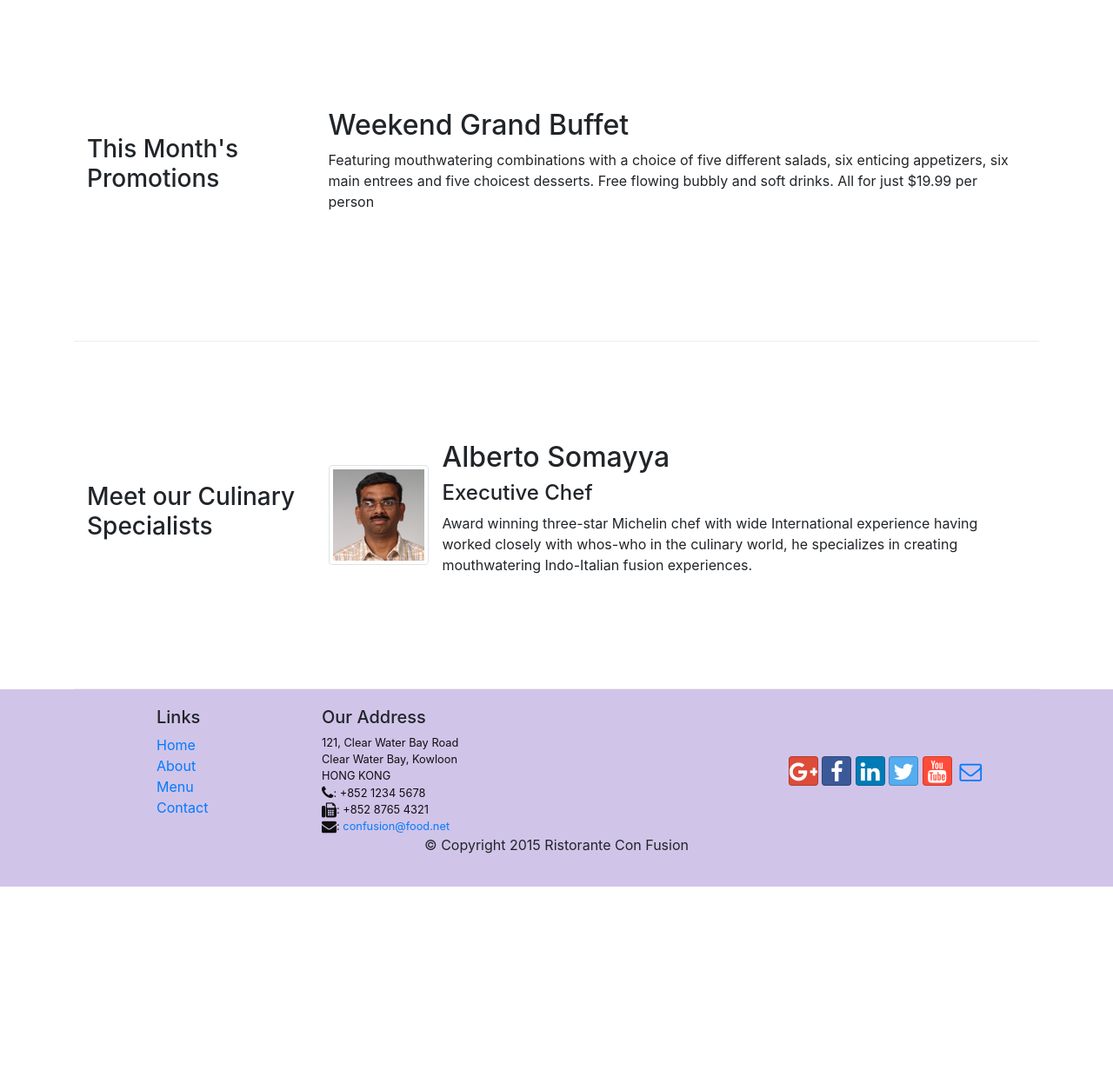
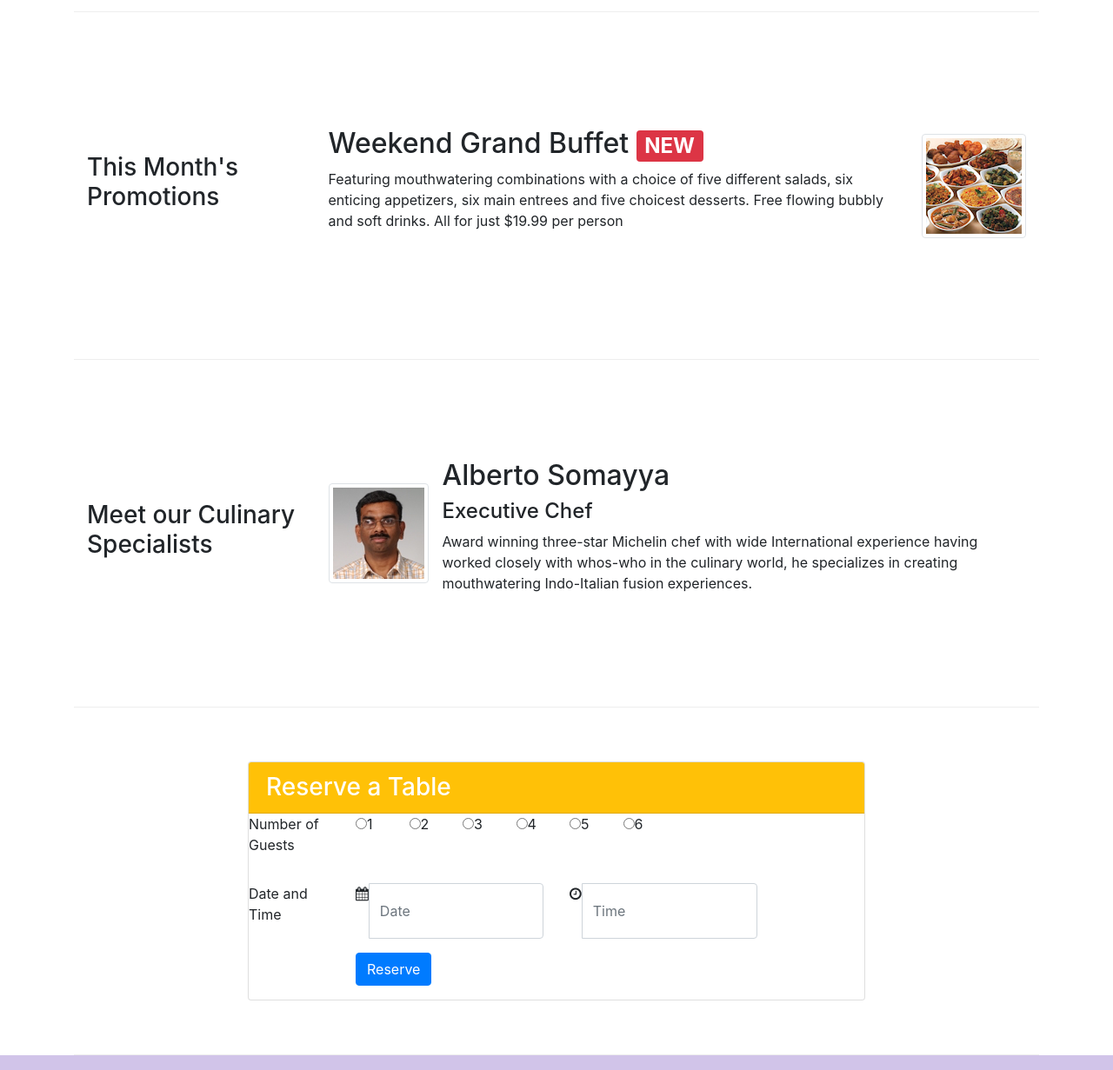
Before and after one commit to jiahongch/conFusion, a website: page index.html in a window 1280 px wide. Shown: the part 720-1951 px from the top of the page at 87% size. Before the commit the page ends 1740 px from the top, so only its background shows below. Drawn offline with nearby package versions, Linux system fonts and the light colour scheme.

Commit message:
assignment2

```diff
--- a/index.html
+++ b/index.html
@@ -16,7 +16,7 @@
 </head>
 
 <body>
-     <nav class="navbar navbar-inverse navbar-toggleable-sm fixed-top">
+    <nav class="navbar navbar-inverse navbar-toggleable-sm fixed-top">
         <div class="container">
             <button class="navbar-toggler" type="button" data-toggle="collapse" data-target="#Navbar">
                 <span class="navbar-toggler-icon"></span>
@@ -35,14 +35,17 @@
     <header class="jumbotron">
         <div class="container">
             <div class="row row-header">
-                <div class="col-12 col-sm-8">
+                <div class="col-12 col-sm-6">
                     <h1>Ristorante con Fusion</h1>
                     <p>We take inspiration from the World's best cuisines, and create a unique fusion experience. Our lipsmacking creations will tickle your culinary senses!</p>
                 </div>
-                <div class="col col-sm">
+                <div class="col-12 col-sm-3">
                     <div class="col col-sm align-self-center">
                     <img src="img/logo.png" class="img-fluid">
+                    </div>
                 </div>
+                <div class="col-12 col-sm-3 align-self-center">
+                    <a class="btn-block btn-warning text-white" role="button" href="#reserve" style="text-align:center; border-radius:2px; text-decoration: none">Reserve Table</a>
                 </div>
             </div>
         </div>
@@ -74,8 +77,14 @@
                 <h3>This Month's Promotions</h3>
             </div>
             <div class="col-sm col-md">
-                <h2>Weekend Grand Buffet</h2>
-                <p>Featuring mouthwatering combinations with a choice of five different salads, six enticing appetizers, six main entrees and five choicest desserts. Free flowing bubbly and soft drinks. All for just $19.99 per person </p>
+                <div class="media">
+                    <div class="media-body">
+                        <h2>Weekend Grand Buffet  <span class="badge badge-danger">NEW</span></h2>
+                        <p>Featuring mouthwatering combinations with a choice of five different salads, six enticing appetizers, six main entrees and five choicest desserts. Free flowing bubbly and soft drinks. All for just $19.99 per person </p>
+                    </div>
+                    <img class="d-flex ml-3 img-thumbnail align-self-center"
+                         src="img/buffet.png" alt="Buffet">
+                </div>
             </div>
         </div>
 
@@ -95,6 +104,54 @@
                          whos-who in the culinary world, he specializes in
                           creating mouthwatering Indo-Italian fusion experiences.
                          </p>
+                    </div>
+                </div>
+            </div>
+        </div>
+        <div class="row row-content align-items-center justify-content-center" id="reserve">
+            <div class="col-sm-8">
+                <div class="card">
+                    <h3 class="card-header bg-warning text-white">Reserve a Table</h3>
+                    <div class="card-block">
+                        <form>
+                            <div class="form-group row">
+                                <p class="col-12 col-sm-2">Number of Guests</p>
+                                <div class="radio col-2 col-sm-1">
+                                    <label><input type="radio" name="num">1</label>
+                                </div>
+                                <div class="radio col-2 col-sm-1">
+                                    <label><input type="radio" name="num">2</label>
+                                </div>
+                                <div class="radio col-2 col-sm-1">
+                                    <label><input type="radio" name="num">3</label>
+                                </div>
+                                <div class="radio col-2 col-sm-1">
+                                    <label><input type="radio" name="num">4</label>
+                                </div>
+                                <div class="radio col-2 col-sm-1">
+                                    <label><input type="radio" name="num">5</label>
+                                </div>
+                                <div class="radio col-2 col-sm-1">
+                                    <label><input type="radio" name="num">6</label>
+                                </div>
+                            </div>
+                            <div class="form-group row">
+                                <p class="col-12 col-sm-2">Date and Time</p>
+                                <div class="input-group col-12 col-sm-4">
+                                    <div class="input-group-addon"><span class="fa fa-calendar"></span></div>
+                                    <input type="text" class="form-control" id="date" name="date" placeholder="Date">
+                                </div>
+                                <div class="input-group col-12 col-sm-4">
+                                    <div class="input-group-addon"><span class="fa fa-clock-o"></span></div>
+                                    <input type="text" class="form-control" id="time" name="time" placeholder="Time">
+                                </div>
+                            </div>
+                            <div class="form-group row">
+                                <div class="offset-md-2 col-md-10">
+                                <button type="submit" class="btn btn-primary">Reserve</button>
+                                </div>
+                            </div>
+                        </form>
                     </div>
                 </div>
             </div>
```
Also changed, not shown: 1 other file.
